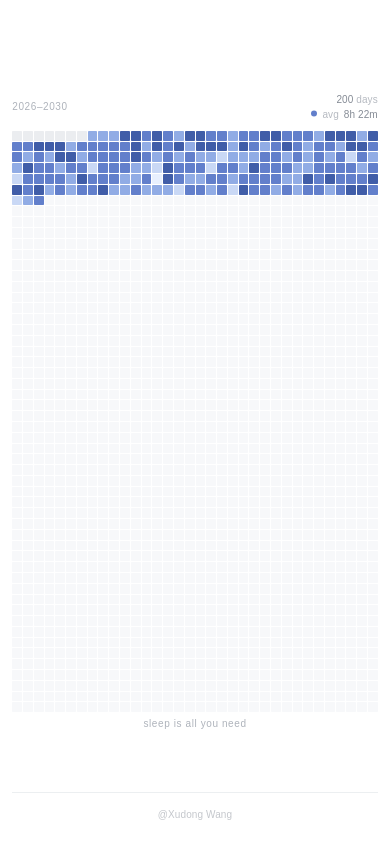
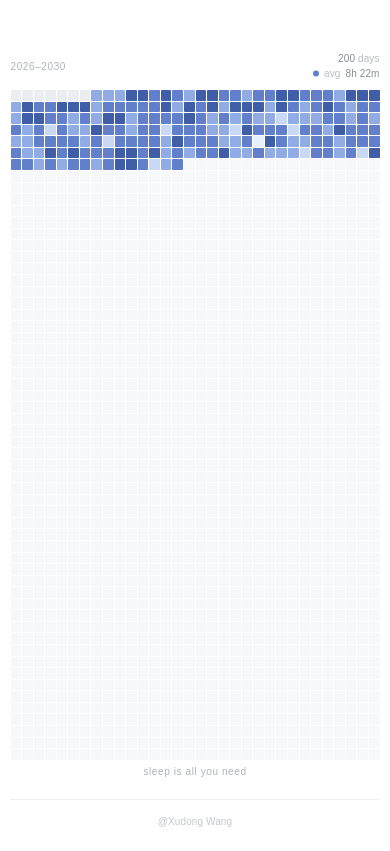
Before and after one commit to caozhuozi/10y, a Next.js app in the folder sleep-map/: page / in a window 390 px wide. Built offline with nearby package versions, Linux system fonts and the light colour scheme; no server answers.

Commit message:
Enlarge mobile sleep mosaic tiles

```diff
--- a/sleep-map/app/globals.css
+++ b/sleep-map/app/globals.css
@@ -228,20 +228,20 @@ button {
 
 @media (max-width: 760px) {
   :root {
-    --mosaic-columns: 34;
-    --mosaic-rows: 54;
+    --mosaic-columns: 32;
+    --mosaic-rows: 58;
     --tile-size: min(
-      calc((100vw - 24px - 33px) / 34),
-      calc((100svh - 174px - 53px) / 54)
+      calc((100vw - 16px - 31px) / 32),
+      calc((100svh - 174px - 57px) / 58)
     );
   }
 
   .site-shell {
-    padding: 52px 12px 72px;
+    padding: 52px 8px 72px;
   }
 
   .site-footer {
-    width: calc(34 * var(--tile-size) + 33px);
+    width: calc(32 * var(--tile-size) + 31px);
   }
 
   .site-slogan {
--- a/sleep-map/app/sleep-heatmap.tsx
+++ b/sleep-map/app/sleep-heatmap.tsx
@@ -186,7 +186,7 @@ export function SleepHeatmap({
             />
           );
         })}
-        {Array.from({ length: 10 }, (_, index) => (
+        {Array.from({ length: 30 }, (_, index) => (
           <i
             className={[
               "mosaic-cell",
```
